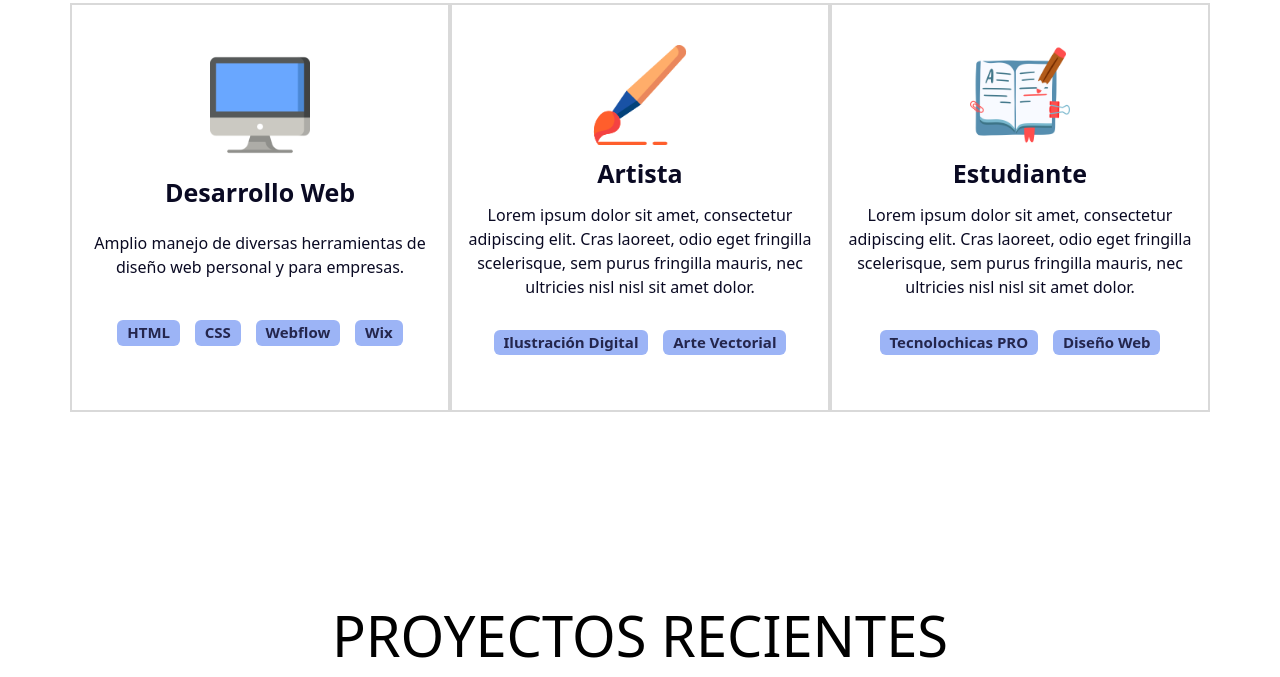
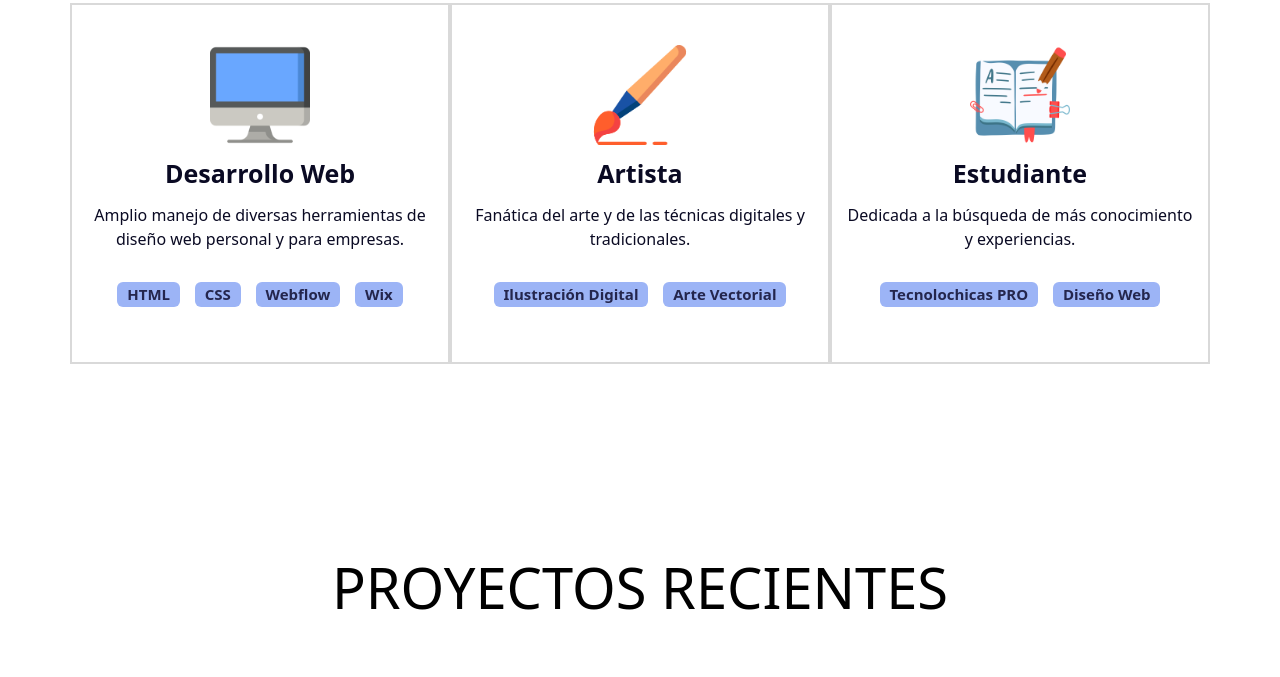
Before and after one commit to moaligp/cv_landing, a plain HTML site: page index.html in a window 1280 px wide. Shown: the part 1370-2047 px from the top of the page. Drawn offline with nearby package versions, Linux system fonts and the light colour scheme; a web font is replaced by a local one.

Commit message:
Update index.html

```diff
--- a/index.html
+++ b/index.html
@@ -94,7 +94,7 @@
           <div class="columna col-12 col-md-4">
             <img src="imagenes/images2.png" alt="">
             <p class="experiencia-titulo">Artista</p>
-            <p>Lorem ipsum dolor sit amet, consectetur adipiscing elit. Cras laoreet, odio eget fringilla scelerisque, sem purus fringilla mauris, nec ultricies nisl nisl sit amet dolor. </p>
+            <p>Fanática del arte y de las técnicas digitales y tradicionales. </p>
             <div class="badges-contenedor">
               <span class="badge">Ilustración Digital</span>
               <span class="badge">Arte Vectorial</span>
@@ -104,7 +104,7 @@
           <div class="columna col-12 col-md-4">
             <img src="imagenes/images3.png" alt="">
             <p class="experiencia-titulo">Estudiante</p>
-            <p>Lorem ipsum dolor sit amet, consectetur adipiscing elit. Cras laoreet, odio eget fringilla scelerisque, sem purus fringilla mauris, nec ultricies nisl nisl sit amet dolor. </p>
+            <p> Dedicada a la búsqueda de más conocimiento y experiencias. </p>
             <div class="badges-contenedor">
               <span class="badge">Tecnolochicas PRO</span>
               <span class="badge">Diseño Web</span>
```
